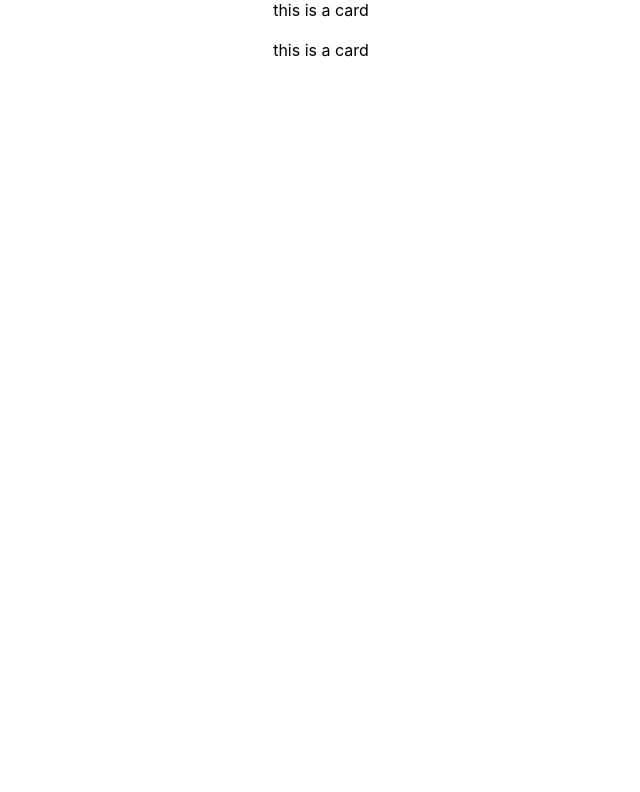
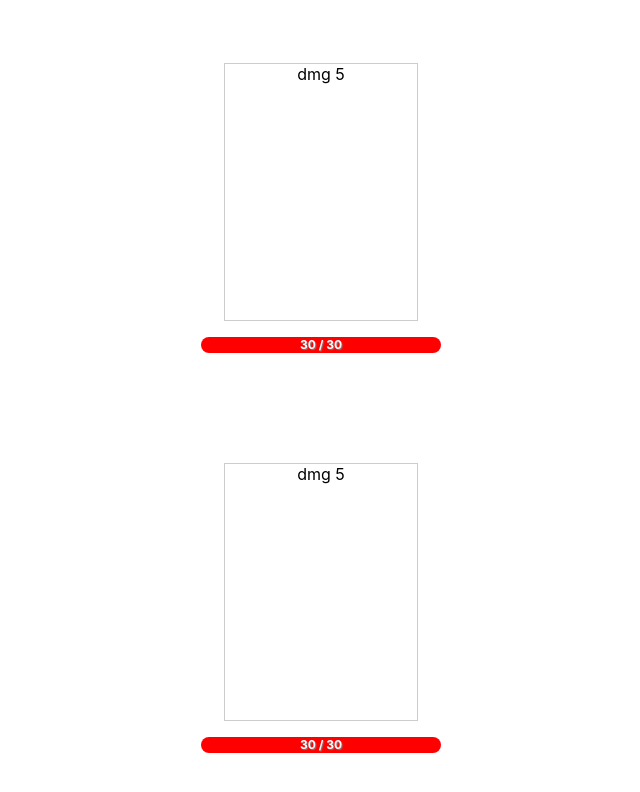
Before and after one commit to noahsug/card-auto-battler, a React (Create React App) app: page / in a window 1280 px wide. Shown: the top 792 px of the page, without its empty margins (319-959 px from the left). Built offline with nearby package versions, Linux system fonts and the light colour scheme.

Commit message:
render cards and health bars

```diff
--- a/src/components/App.css
+++ b/src/components/App.css
@@ -1,7 +1,13 @@
 .App {
+  width: 100%;
+  height: 100%;
   text-align: center;
+  display: flex;
+  flex-direction: column;
+  align-items: center;
+  justify-content: space-evenly;
 }
 
 .App-divider {
-  margin: 20px;
+  margin: 0vh;
 }
--- a/src/components/App.tsx
+++ b/src/components/App.tsx
@@ -1,14 +1,19 @@
+import { useState } from 'react';
 import './App.css';
-import Card from './Card';
+import Player from './Player';
 
-function App() {
+import { createGameState, getP1, getP2 } from '../state/game';
+
+export default function App() {
+  const [state] = useState(createGameState());
+  const p1 = getP1(state);
+  const p2 = getP2(state);
+
   return (
     <div className="App">
-      <Card />
+      <Player player={p1} />
       <div className="App-divider" />
-      <Card />
+      <Player player={p2} />
     </div>
   );
 }
-
-export default App;
--- a/src/components/Card.css
+++ b/src/components/Card.css
@@ -0,0 +1,6 @@
+.Card {
+  border: 1px solid #ccc;
+  width: 24vh;
+  height: 32vh;
+  margin: 2vh auto;
+}
--- a/src/components/Card.tsx
+++ b/src/components/Card.tsx
@@ -1,7 +1,9 @@
 import './Card.css';
 
-function Card() {
-  return <div className="Card">this is a card</div>;
+import { CardState } from '../state/card';
+
+export default function Card({ card }: { card: CardState }) {
+  const { text } = card;
+
+  return <div className="Card">{text}</div>;
 }
-
-export default Card;
--- /dev/null
+++ b/src/components/HealthBar.css
@@ -0,0 +1,28 @@
+.HealthBar {
+  width: 30vh;
+  height: 2vh;
+  background-color: darkred;
+  border-radius: 10px;
+  overflow: hidden;
+  position: relative;
+}
+
+.HealthBar-inner {
+  width: 100%;
+  height: 100%;
+  background-color: red;
+}
+
+.HealthBar-text {
+  position: absolute;
+  top: 0;
+  left: 0;
+  width: 100%;
+  height: 100%;
+  color: white;
+  font-weight: bold;
+  font-size: 1.5vh;
+  text-align: center;
+  line-height: 2vh;
+  text-shadow: 1px 1px 1px gray;
+}
--- /dev/null
+++ b/src/components/HealthBar.tsx
@@ -0,0 +1,14 @@
+import './HealthBar.css';
+
+export default function HealthBar({ health, maxHealth }: { health: number; maxHealth: number }) {
+  const healthPercent = Math.min(health / maxHealth, 1) * 100;
+
+  return (
+    <div className="HealthBar">
+      <div className="HealthBar-inner" style={{ width: `${healthPercent}%` }} />
+      <div className="HealthBar-text">
+        {health} / {maxHealth}
+      </div>
+    </div>
+  );
+}
--- /dev/null
+++ b/src/components/Player.css
@@ -0,0 +1,2 @@
+.Player {
+}
--- /dev/null
+++ b/src/components/Player.tsx
@@ -0,0 +1,17 @@
+import './Player.css';
+import Card from './Card';
+import HealthBar from './HealthBar';
+
+import { PlayerState, getActiveCard } from '../state/player';
+
+export default function Player({ player }: { player: PlayerState }) {
+  const card = getActiveCard(player);
+  const { health, maxHealth } = player;
+
+  return (
+    <div className="Player">
+      <Card card={card} />
+      <HealthBar health={health} maxHealth={maxHealth} />
+    </div>
+  );
+}
--- a/src/index.css
+++ b/src/index.css
@@ -1,13 +1,19 @@
+#root,
+html,
 body {
+  padding: 0;
   margin: 0;
-  font-family: -apple-system, BlinkMacSystemFont, 'Segoe UI', 'Roboto', 'Oxygen',
-    'Ubuntu', 'Cantarell', 'Fira Sans', 'Droid Sans', 'Helvetica Neue',
-    sans-serif;
+  width: 100%;
+  height: 100%;
+}
+
+body {
+  font-family: -apple-system, BlinkMacSystemFont, 'Segoe UI', 'Roboto', 'Oxygen', 'Ubuntu',
+    'Cantarell', 'Fira Sans', 'Droid Sans', 'Helvetica Neue', sans-serif;
   -webkit-font-smoothing: antialiased;
   -moz-osx-font-smoothing: grayscale;
 }
 
 code {
-  font-family: source-code-pro, Menlo, Monaco, Consolas, 'Courier New',
-    monospace;
+  font-family: source-code-pro, Menlo, Monaco, Consolas, 'Courier New', monospace;
 }
--- /dev/null
+++ b/src/state/card.ts
@@ -0,0 +1,3 @@
+export interface CardState {
+  text: string;
+}
--- /dev/null
+++ b/src/state/game.ts
@@ -0,0 +1,42 @@
+import { PlayerState, createPlayerState } from './player'
+
+export interface GameState {
+  players: [PlayerState, PlayerState];
+}
+
+const deck1 = [
+  { text: 'dmg 5' },
+  { text: 'dmg 5' },
+  { text: 'dmg 5' },
+  { text: 'dmg 3' },
+  { text: 'dmg 3' },
+  { text: 'dmg 3' },
+]
+
+const deck2 = [
+  { text: 'dmg 5' },
+  { text: 'dmg 5' },
+  { text: 'dmg 5' },
+  { text: 'dmg 3' },
+  { text: 'dmg 3' },
+  { text: 'dmg 3' },
+]
+
+export function createGameState(): GameState {
+  const player1 = createPlayerState();
+  const player2 = createPlayerState();
+
+  player1.cards = deck1.slice();
+  player2.cards = deck2.slice();
+
+  return {
+    players: [player1, player2],
+  }
+}
+
+export function getP1(state: GameState) {
+  return state.players[0];
+}
+export function getP2(state: GameState) {
+  return state.players[1];
+}
--- /dev/null
+++ b/src/state/player.ts
@@ -0,0 +1,23 @@
+import { CardState } from './card';
+
+export interface PlayerState {
+  cards: CardState[];
+  cardIndex: number;
+  health: number;
+  maxHealth: number;
+}
+
+export function createPlayerState(): PlayerState {
+  const maxHealth = 30;
+
+  return {
+    cards: [],
+    cardIndex: 0,
+    health: maxHealth,
+    maxHealth,
+  };
+}
+
+export function getActiveCard(state: PlayerState) {
+  return state.cards[state.cardIndex];
+}
```
